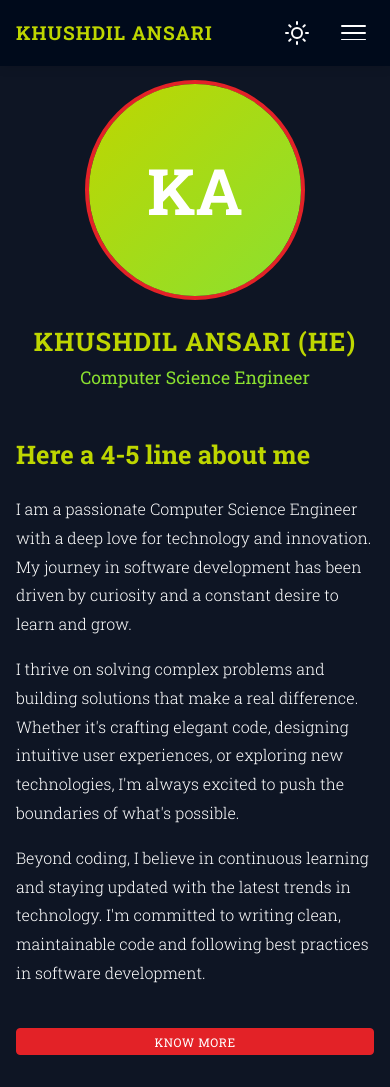
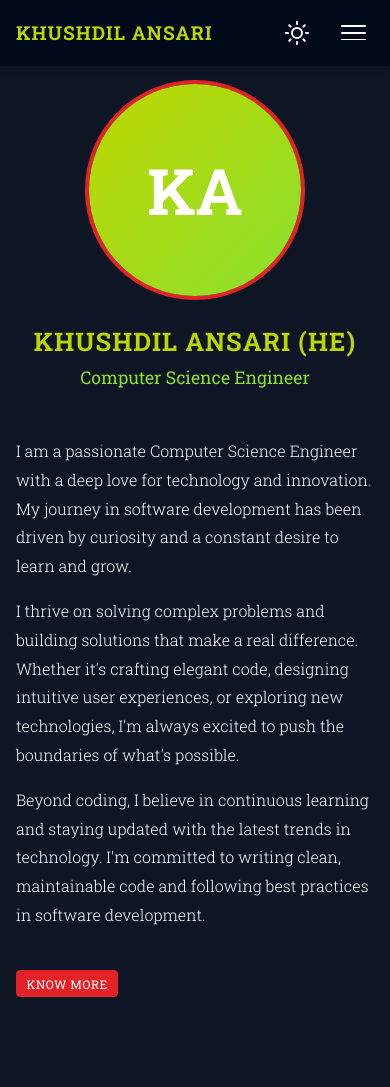
Before and after one commit to Khushdil380/khushdil-ansari-portfolio, a React (Create React App) app in the folder client/: page /about in a window 390 px wide. After the commit the page ends 1029 px from the top, so only its background shows below. Built offline with nearby package versions, Linux system fonts and the light colour scheme.

Commit message:
About me page fixed

```diff
--- a/client/src/components/About/AboutIntro.css
+++ b/client/src/components/About/AboutIntro.css
@@ -144,8 +144,4 @@
   .about-content {
     font-size: 1rem;
   }
-
-  .about-button-wrapper button {
-    width: 100%;
-  }
 }
--- a/client/src/components/About/AboutIntro.js
+++ b/client/src/components/About/AboutIntro.js
@@ -24,9 +24,6 @@ const AboutIntro = ({ onKnowMore }) => {
 
       {/* Right Section - About Content */}
       <div className="about-right">
-        <h3 className="about-heading" style={{ color: theme.heading }}>
-          Here a 4-5 line about me
-        </h3>
         <div className="about-content" style={{ color: theme.content }}>
           <p>
             I am a passionate Computer Science Engineer with a deep love for
```
